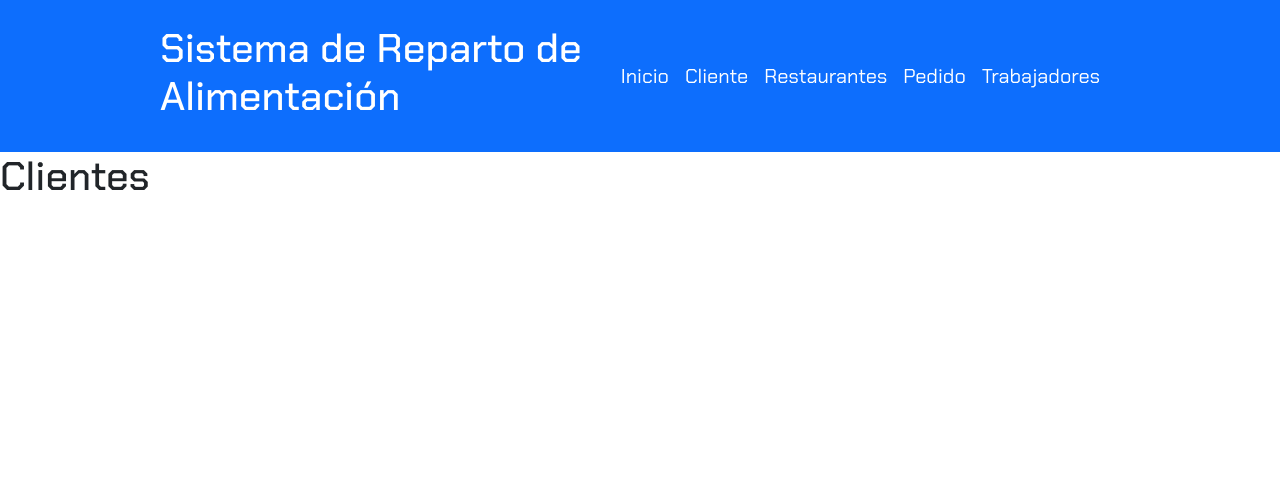
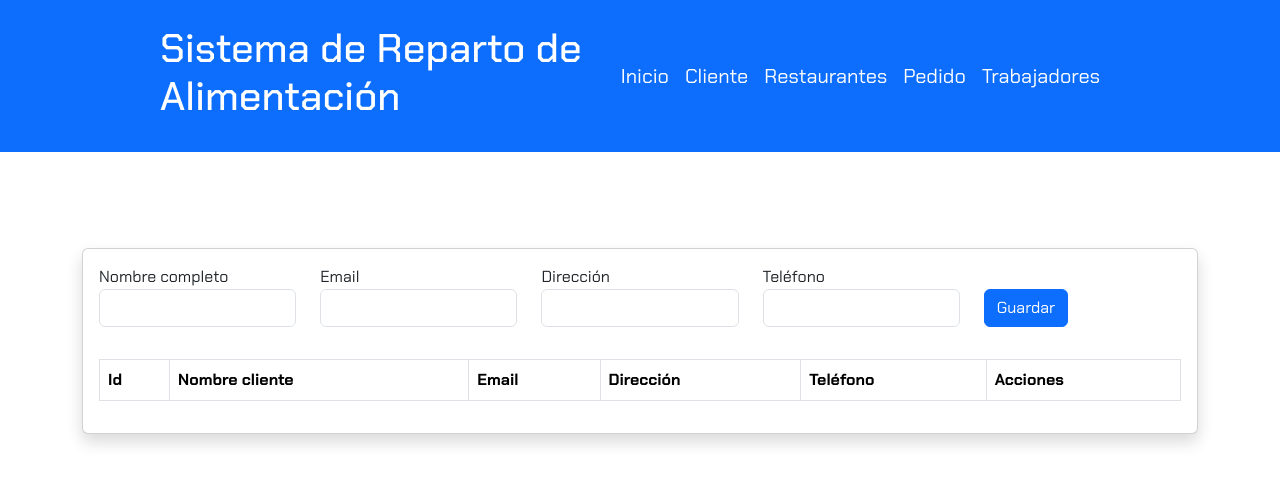
Before and after one commit to canomelero/Sistema_de_reparto_alimentacion, a Python web app: template templates/cliente/cliente.html in a window 1280 px wide. Shown: the top 484 px of the page. Run offline with Jinja, Linux system fonts and the light colour scheme; the template is opened without the code that fills it, so the values that code supplies are empty; some web fonts are replaced.

Commit message:
añadiendo requisitos funcionales

```diff
--- a/templates/cliente/cliente.html
+++ b/templates/cliente/cliente.html
@@ -60,7 +60,59 @@
   </header>
 
   <main>
-    <h1>Clientes</h1>
+    <div class="container mt-5 pt-5">
+      <div class="card shadow">
+        <div class="card-body">
+          <form action="" method="POST">
+            <div class="row mb-3">
+              <div class="col">
+                <label>Nombre completo</label>
+                <input type="text" class="form-control mb-3" name="nombre-cliente">
+              </div>
+
+              <div class="col">
+                <label>Email</label>
+                <input type="text" class="form-control mb-3" name="email">
+              </div>
+
+              <div class="col">
+                <label>Dirección</label>
+                <input type="text" class="form-control mb-3" name="direccion">
+              </div>
+
+              <div class="col">
+                <label>Teléfono</label>
+                <input type="text" class="form-control mb-3" name="telefono">
+              </div>
+
+              <div class="col">
+                <button class="btn btn-primary mb-3 mt-4" type="submit">Guardar</button>
+              </div>
+            </div>
+          </form>
+
+          <table class="table table-bordered">
+            <thread>
+                <th scope="col">Id</th>
+                <th scope="col">Nombre cliente</th>
+                <th scope="col">Email</th>
+                <th scope="col">Dirección</th>
+                <th scope="col">Teléfono</th>
+                <th scope="col">Acciones</th>
+            </thread>
+        </table>
+
+        <tbody>
+            <td></td>
+            <td></td>
+            <td></td>
+            <td></td>
+            <td></td>
+            <td></td>
+        </tbody>
+        </div>
+      </div>
+    </div>
   </main>
 
 </body>
```
